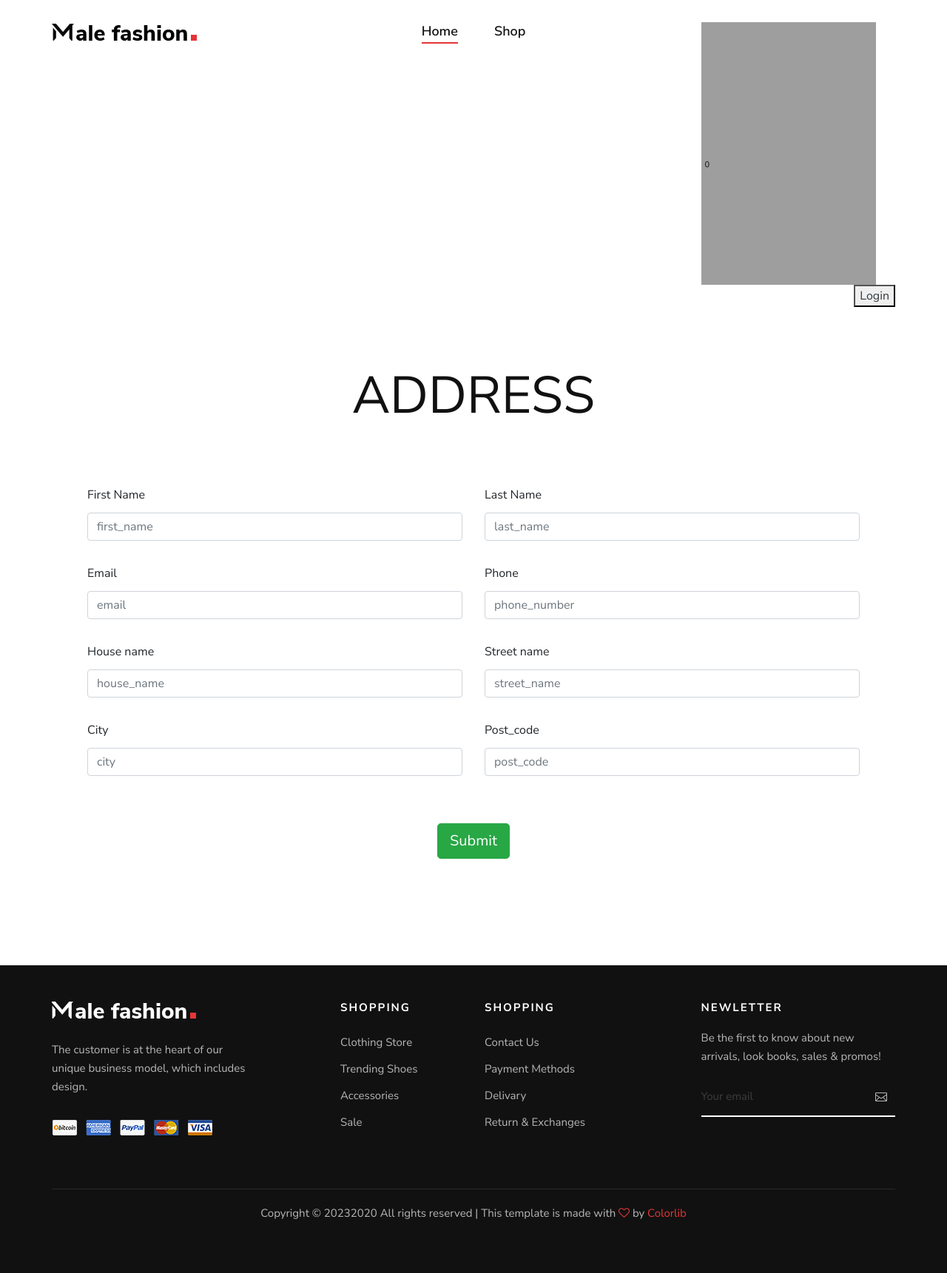
After one commit to AnshadKalliyattil/ecommerse-project, a Django app: page /add_address in a window 1280 px wide. The commit adds this page. Shown: the whole page at 74% size. Run offline with Django 4.2, Linux system fonts and the light colour scheme; some libraries are stand-ins or nearby versions; grey boxes are pictures that could not be loaded.

Commit message:
profile added

```diff
--- /dev/null
+++ b/templates/user/add_address.html
@@ -0,0 +1,53 @@
+{% extends 'user/userbase.html' %}
+{% block content %}
+<div class="container pt-5 pb-5 ">
+    <h1 class="text-center pb-3 fw-bold">ADDRESS</h1>
+    <div class="container p-5" >
+        <form action="" class="submit-form" method="post">
+            {% csrf_token %}
+        <div class="row ">
+
+            <div class="form-group col-md-6 my-3">
+                <label for="inputname" class="fw-bold">First Name</label>
+                <input type="text" class="form-control mt-1" id="first_name" name="first_name" placeholder="first_name">
+            </div>
+            <div class="form-group col-md-6 my-3">
+                <label for="inputemail" class="fw-bold">Last Name</label>
+                <input type="text" class="form-control mt-1" id="last_name" name="last_name" placeholder="last_name">
+            </div>
+            <div class="form-group col-md-6 my-3">
+                <label for="inputname" class="fw-bold">Email</label>
+                <input type="email" class="form-control mt-1" id="email" name="email" placeholder="email">
+            </div>
+            <div class="form-group col-md-6 my-3">
+                <label for="inputname" class="fw-bold">Phone</label>
+                <input type="text" class="form-control mt-1" id="phone_number" name="phone_number" placeholder="phone_number">
+            </div>
+            <div class="form-group col-md-6 my-3">
+                <label for="inputhouse_name" class="fw-bold">House name</label>
+                <input type="text" class="form-control mt-1" id="house_name" name="house_name" placeholder="house_name">
+            </div>
+            <div class="form-group col-md-6 my-3">
+                <label for="inputstreet_name" class="fw-bold">Street name</label>
+                <input type="text" class="form-control mt-1" id="street_name" name="street_name" placeholder="street_name">
+            </div>
+            <div class="form-group col-md-6 my-3">
+                <label for="inputcity" class="fw-bold">City</label>
+                <input type="text" class="form-control mt-1" id="city" name="city" placeholder="city">
+            </div>
+            <div class="form-group col-md-6 my-3">
+                <label for="inputpost_code" class="fw-bold">Post_code</label>
+                <input type="text" class="form-control mt-1" id="post_code" name="post_code" placeholder="post_code">
+            </div>
+
+            <div class="col-md-12 text-center mt-5">
+                <button type="submit" class="btn btn-success btn-lg px-6">Submit</button>
+            </div>
+        </div>
+    </form>
+
+    </div>
+
+</div>
+
+{% endblock content %}
--- a/templates/user/profile.html
+++ b/templates/user/profile.html
@@ -44,7 +44,7 @@
                     </div>
                     <div class="modal-footer">
                     <button type="button" class="btn btn-secondary" data-bs-dismiss="modal">Close</button>
-                    <a href=""><button type="submit" class="btn btn-danger">Confirm</button></a>
+                    <a href="{% url 'user_logout' %}"><button type="submit" class="btn btn-danger">Confirm</button></a>
                     </div>
                 </div>
                 </div>
@@ -89,11 +89,11 @@
     </div>
 
     {% endfor %}
-    <a href=""><span class="btn btn-success btn-lg px-6 m-5">Add
+    <a href="{% url 'add_address' %}"><span class="btn btn-success btn-lg px-6 m-5">Add
         address</span></a>
     {% else %}
     <p class="pt-5"> You have no address</p>
-    <a href=""><span class="btn btn-success btn-lg px-6 m-5">Add
+    <a href="{% url 'add_address' %}"><span class="btn btn-success btn-lg px-6 m-5">Add
         address</span></a>
 
     {% endif %}
--- a/templates/user/userbase.html
+++ b/templates/user/userbase.html
@@ -23,6 +23,7 @@
     <link rel="stylesheet" href="{% static 'css/owl.carousel.min.css' %}" type="text/css">
     <link rel="stylesheet" href="{% static 'css/slicknav.min.css' %}" type="text/css">
     <link rel="stylesheet" href="{% static 'css/style.css' %}" type="text/css">
+    <script src="https://cdn.jsdelivr.net/npm/bootstrap@5.0.2/dist/js/bootstrap.bundle.min.js" integrity="sha384-MrcW6ZMFYlzcLA8Nl+NtUVF0sA7MsXsP1UyJoMp4YLEuNSfAP+JcXn/tWtIaxVXM" crossorigin="anonymous"></script>
 </head>
 
 
@@ -40,7 +41,7 @@
         <div class="offcanvas__nav__option">
             <a href="#" class="search-switch"><img src="{% static 'img/icon/search.png' %}" alt=""></a>
             <a href="{% url 'user_cart' %}"><img src="{% static 'img/icon/cart.png' %}" alt=""> <span>0</span></a>
-            <button><a class="text-dark" href="{% url 'user_logout' %}">Login</a></button>
+            <button><a class="text-dark" href="{% url 'login' %}">Login</a></button>
         </div>
         <div id="mobile-menu-wrap"></div>
         <div class="offcanvas__text">
@@ -68,7 +69,7 @@
                 <div class="col-lg-6 col-md-6">
                     <nav class="header__menu mobile-menu">
                         <ul>
-                            <li class="active"><a href="{./index.html}">Home</a></li>
+                            <li class="active"><a href="{% url 'index' %}">Home</a></li>
                             <li><a href="./shop.html">Shop</a></li>
                         </ul>
                     </nav>
@@ -79,12 +80,12 @@
                         <a href="#" class="search-switch"><img src="{% static 'img/icon/search.png' %}" alt=""></a>
                         <a href="{% url 'user_cart' %}"><img src="{% static 'img/icon/cart.png' %}" alt=""> <span>0</span></a>
 
-                        {% if user != None %}
+                        {% if id != None %}
                         <a class="nav-icon position-relative text-decoration-none nav-link" href="{% url 'user_profile' %}">
                              <span class="fw-bold text-uppercase text-dark">{{ id.username }}</span>
                         </a>
                         {% else %}
-                        <button><a class="text-dark" href="{% url 'user_logout' %}">Login</a></button>
+                        <button><a class="text-dark" href="{% url 'login' %}">Login</a></button>
                         {% endif %}
                     </div>
                 </div>
--- a/userapp/urls.py
+++ b/userapp/urls.py
@@ -2,7 +2,7 @@ from django.urls import include,path
 from . import views
 
 urlpatterns = [
-    path('', views.index),
+    path('', views.index,name='index'),
     path('login',views.user_login,name='login'),
     path('signup',views.user_signup,name='signup'),
     path('user_cartsignup',views.user_cart,name='user_cart'),
@@ -10,4 +10,5 @@ urlpatterns = [
     path('order',views.order,name='order'),
     path('forgot',views.forgot_password,name='forgot'),
     path('user_logout',views.user_logout,name='user_logout'),
+    path('add_address',views.add_address,name='add_address')
 ]
--- a/userapp/views.py
+++ b/userapp/views.py
@@ -82,11 +82,12 @@ def user_signup(request):
                         username = username,
                         email = email,
                         phone = phone_number,
-                        password = password
+
                     )
                     item.set_password(password)
                     item.save()
                     request.session['user_id'] = username
+                    return redirect(index)
 
         else:
             messages.error(request, '''Password must be same
@@ -119,3 +120,39 @@ def user_logout(request):
         del request.session['user_id']
         return redirect(index)
     return render(request,'user/login.html')
+def add_address(request):
+    if request.method == "POST":
+        user         = request.session.get('user_id')
+        first_name   = request.POST['first_name']
+        last_name    = request.POST['last_name']
+        email        = request.POST['email']
+        phone_number = request.POST['phone_number']
+        house_name   = request.POST['house_name']
+        state        = "Kerala"
+        country      = "India"
+        street_name  = request.POST['street_name']
+        city         = request.POST['city']
+        post_code    = request.POST['post_code']
+
+        item = CustomerAdress.objects.create(
+            first_name   = first_name,
+            last_name    = last_name,
+            email        = email,
+            phone_number = phone_number,
+            house_name   = house_name,
+            state        = state,
+            country      = country,
+            street_name  = street_name,
+            city         = city,
+            post_code    = post_code
+        )
+
+        item.user = Accounts.objects.get(username =user)
+        item.save()
+        return redirect(user_profile)
+    return render(request,'user/add_address.html')
+
+def selectedView(request):
+
+
+    return render(request,'user/index.html')
```
Also changed, not shown: adminapp/views.py (+28 -1 lines), accounts/migrations/0002_customeradress.py (added).
